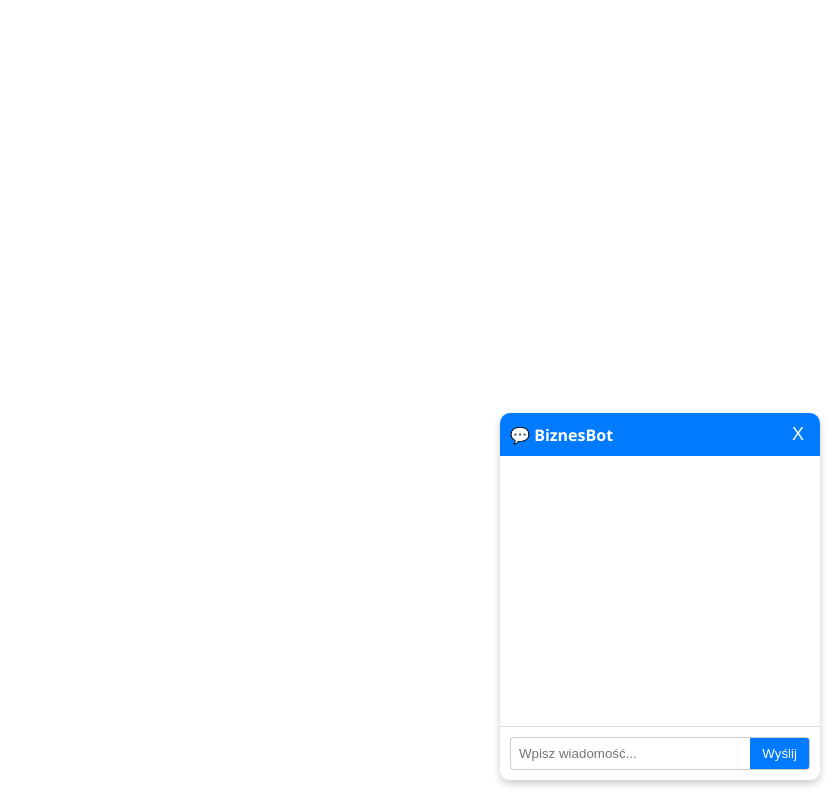
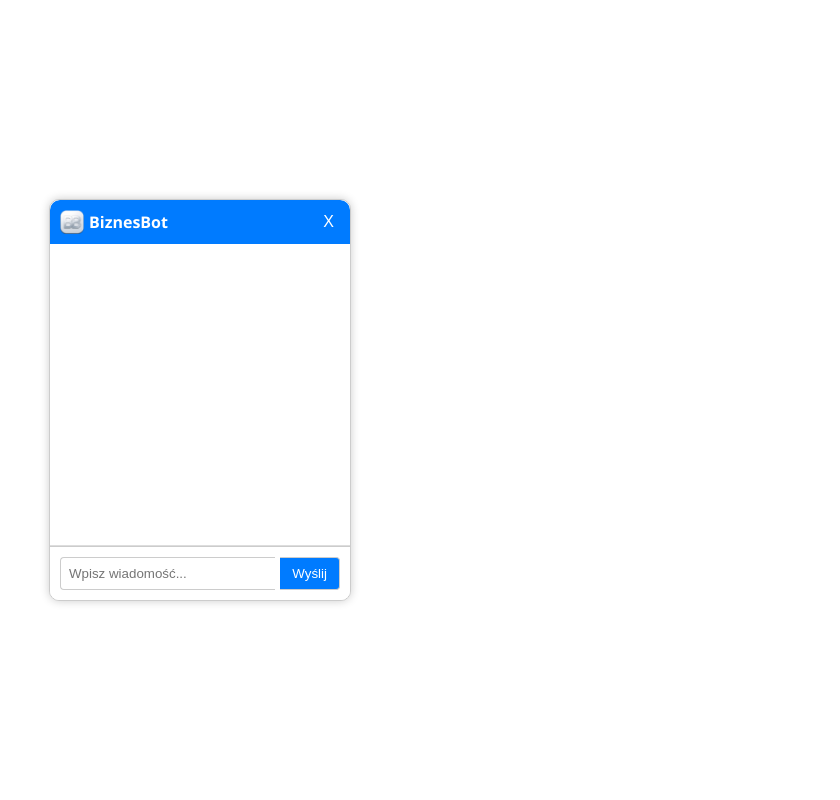
Before and after one commit to kacperskiszymon/biznesbot, a Flask app: page / in a window 1280 px wide. Shown: the whole page, without its empty margins (440-1280 px from the left). Run offline with Flask 3, Linux system fonts and the light colour scheme.

Commit message:
Aktualizacja wyglądu chatbota: nowy index.html z loaderem i ikoną BiznesBot

```diff
--- a/templates/index.html
+++ b/templates/index.html
@@ -6,11 +6,114 @@
     <title>BiznesBot - Chatbot</title>
     <link rel="stylesheet" href="/static/css/style.css">
     <script src="https://code.jquery.com/jquery-3.6.0.min.js"></script>
+    <style>
+        /* Loader (spinner) */
+        #loader {
+            position: fixed;
+            top: 0;
+            left: 0;
+            width: 100%;
+            height: 100%;
+            background-color: rgba(255, 255, 255, 0.8);
+            z-index: 2000;
+            display: flex;
+            justify-content: center;
+            align-items: center;
+        }
+        .spinner {
+            border: 8px solid #f3f3f3;
+            border-top: 8px solid #007bff;
+            border-radius: 50%;
+            width: 60px;
+            height: 60px;
+            animation: spin 1s linear infinite;
+        }
+        @keyframes spin {
+            0% { transform: rotate(0deg); }
+            100% { transform: rotate(360deg); }
+        }
+        /* Chat container */
+        #chat-container {
+            position: fixed;
+            top: 50%;
+            left: 50%;
+            transform: translate(-50%, -50%);
+            width: 300px;
+            height: 400px;
+            background: white;
+            border: 1px solid #ccc;
+            border-radius: 10px;
+            box-shadow: 0 0 10px rgba(0,0,0,0.2);
+            display: flex;
+            flex-direction: column;
+            z-index: 1000;
+        }
+        /* Chat header */
+        #chat-header {
+            background: #007bff;
+            color: white;
+            padding: 10px;
+            display: flex;
+            justify-content: space-between;
+            align-items: center;
+            border-top-left-radius: 10px;
+            border-top-right-radius: 10px;
+        }
+        #chat-header img {
+            height: 24px;
+            margin-right: 5px;
+        }
+        #chat-header button {
+            background: transparent;
+            border: none;
+            color: white;
+            font-size: 16px;
+            cursor: pointer;
+        }
+        /* Chat box */
+        #chatbox {
+            flex: 1;
+            padding: 10px;
+            overflow-y: auto;
+            background: white;  /* Białe tło */
+            white-space: pre-line; /* Zachowuje nowe linie */
+        }
+        /* Chat form */
+        #chat-form {
+            display: flex;
+            padding: 10px;
+            border-top: 1px solid #ccc;
+        }
+        #message {
+            flex: 1;
+            padding: 5px;
+            border: 1px solid #ccc;
+            border-radius: 5px;
+        }
+        button[type="submit"] {
+            background: #007bff;
+            color: white;
+            border: none;
+            padding: 5px 10px;
+            margin-left: 5px;
+            border-radius: 5px;
+            cursor: pointer;
+        }
+    </style>
 </head>
 <body>
-    <div id="chat-container">
+    <!-- Loader overlay -->
+    <div id="loader">
+        <div class="spinner"></div>
+    </div>
+
+    <!-- Chat container -->
+    <div id="chat-container" style="display: none;">
         <div id="chat-header">
-            <span>💬 BiznesBot</span>
+            <div style="display: flex; align-items: center;">
+                <img src="/static/ikonka.png" alt="BiznesBot Logo">
+                <span>BiznesBot</span>
+            </div>
             <button id="chat-toggle">X</button>
         </div>
         <div id="chatbox"></div>
@@ -21,5 +124,13 @@
     </div>
 
     <script src="/static/js/script.js"></script>
+    <script>
+        $(document).ready(function(){
+            // Po załadowaniu dokumentu ukryj loader i pokaż chat container
+            $("#loader").fadeOut("slow", function(){
+                $("#chat-container").fadeIn("slow");
+            });
+        });
+    </script>
 </body>
 </html>
```
Also changed, not shown: static/ikonka.png (added).
